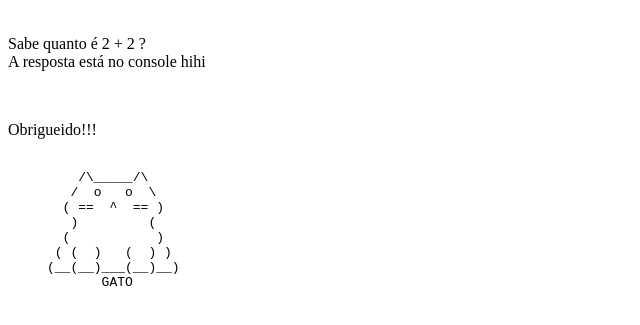
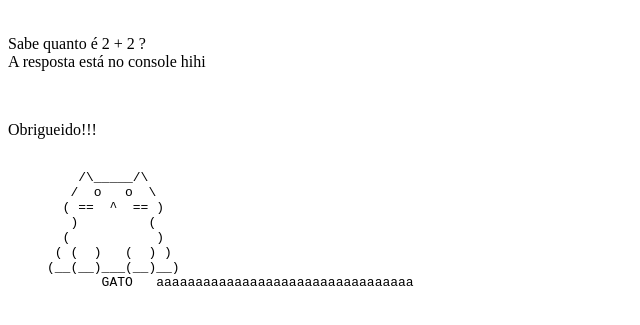
Before and after one commit to zarquells/Boletim-Escolar.beta, a plain HTML site: page index.html in a window 1280 px wide. Shown: the part 113-438 px from the top of the page, without its empty margins (0-640 px from the left). Drawn offline with Linux system fonts and the light colour scheme.

Commit message:
Update index.html

```diff
--- a/index.html
+++ b/index.html
@@ -29,7 +29,7 @@
        (           )
       ( (  )   (  ) )
      (__(__)___(__)__)
-            GATO
+            GATO   aaaaaaaaaaaaaaaaaaaaaaaaaaaaaaaaa
     </pre>
 
 </body>
```
